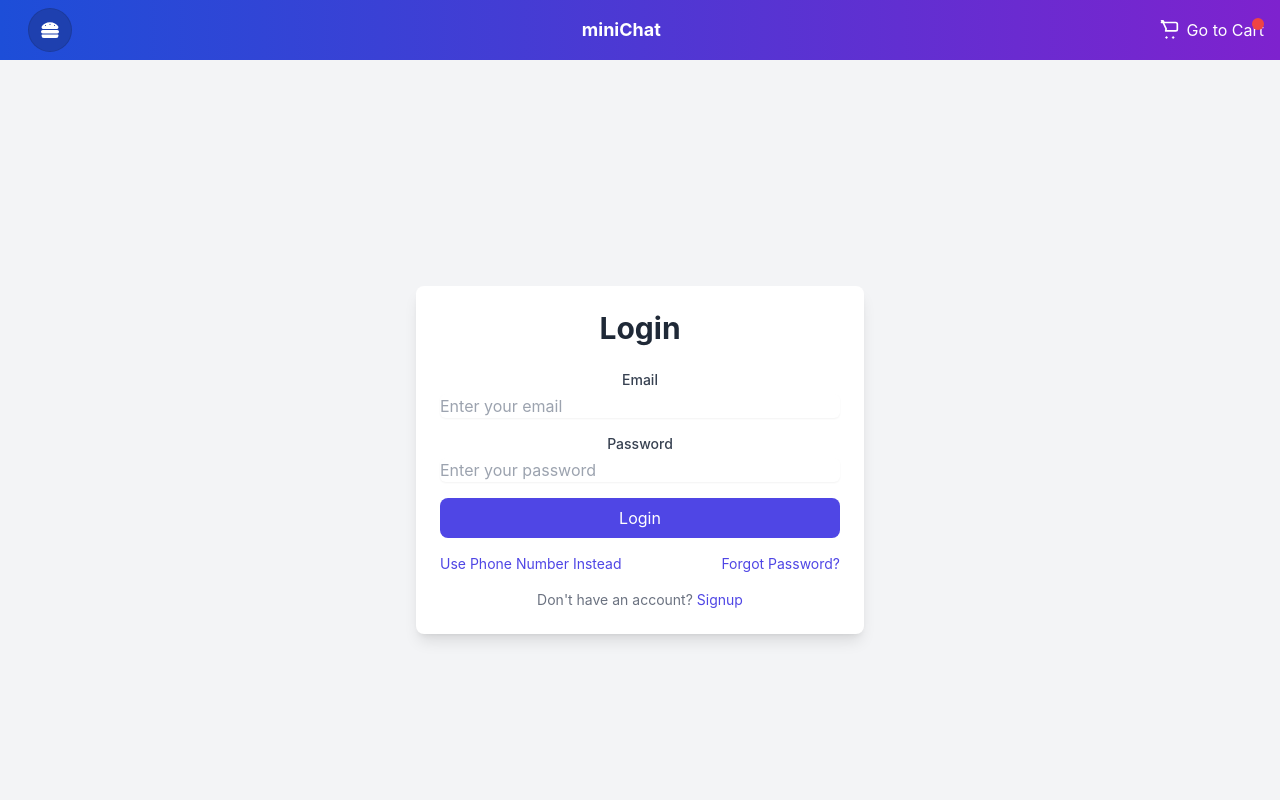
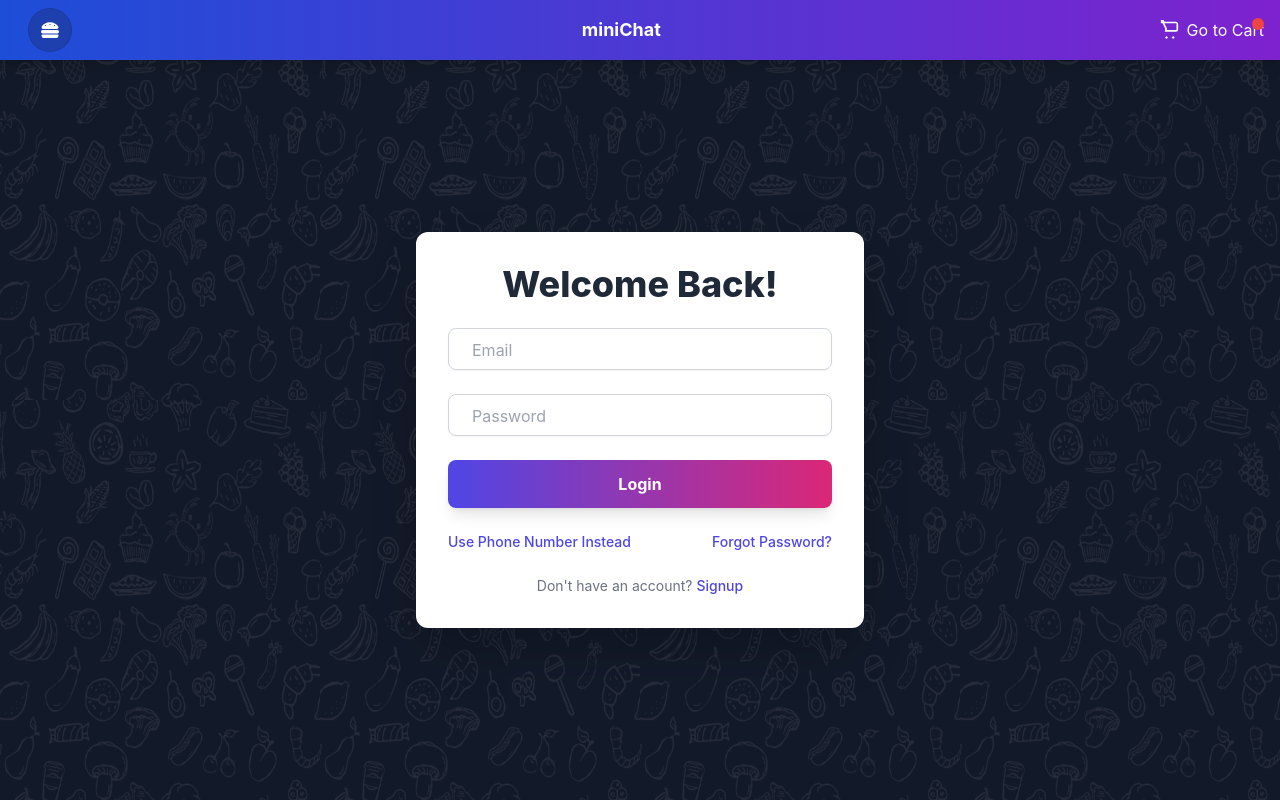
Before and after one commit to sujnankumar/miniProject-frontend, a React (Create React App) app: page /signin in a window 1280 px wide. Built offline with nearby package versions, Linux system fonts and the light colour scheme; no server answers.

Commit message:
designed signin, signup

```diff
--- a/src/components/Auth/SignIn.js
+++ b/src/components/Auth/SignIn.js
@@ -1,5 +1,5 @@
 import React, { useState } from "react";
-import { useSearchParams } from "react-router-dom"; // Assuming you're using React Router
+import { useSearchParams } from "react-router-dom";
 import axios from "./../../axios";
 import Alert from "../Alert";
 
@@ -9,9 +9,8 @@ const SignIn = () => {
   const [errorMessage, setErrorMessage] = useState("");
   const [successMessage, setSuccessMessage] = useState("");
 
-  // Get the 'next' parameter from the URL
   const [searchParams] = useSearchParams();
-  const nextUrl = searchParams.get("next") || "/dashboard"; // Default to dashboard if 'next' is not present
+  const nextUrl = searchParams.get("next") || "/profile";
 
   const handleInputChange = (e) => {
     setFormData({ ...formData, [e.target.name]: e.target.value });
@@ -31,14 +30,11 @@ const SignIn = () => {
       const response = await axios.post("/api/user/login", formData);
       const { access_token } = response.data;
 
-      // Store the access token in localStorage
       localStorage.setItem("access_token", access_token);
 
-      // Show success message
       setSuccessMessage("Login successful! Redirecting...");
       setErrorMessage("");
 
-      // Redirect to the 'next' URL or default dashboard
       setTimeout(() => {
         window.location.href = nextUrl;
       }, 1500);
@@ -52,7 +48,7 @@ const SignIn = () => {
   };
 
   return (
-    <div className="min-h-screen flex items-center justify-center p-6 bg-gray-100">
+    <div className="h-screen flex items-center justify-center p-6">
       {/* Alert Modals */}
       {successMessage && (
         <Alert
@@ -70,71 +66,75 @@ const SignIn = () => {
       )}
 
       {/* Sign-In Form */}
-      <div className="bg-white p-6 rounded-lg shadow-lg w-full max-w-md">
-        <h1 className="text-3xl font-bold text-gray-800 mb-6 text-center">
-          Login
+      <div className="bg-white p-8 rounded-xl shadow-2xl w-full max-w-md">
+        <h1 className="text-4xl font-extrabold text-gray-800 mb-6 text-center">
+          Welcome Back!
         </h1>
         <form onSubmit={handleSubmit}>
-          <div className="mb-4">
-            <label
-              htmlFor={useEmail ? "email" : "phone"}
-              className="block text-sm font-medium text-gray-700"
-            >
-              {useEmail ? "Email" : "Phone Number"}
-            </label>
+          {/* Email/Phone Input */}
+          <div className="relative mb-6">
             <input
               type={useEmail ? "email" : "tel"}
               id={useEmail ? "email" : "phone"}
               name={useEmail ? "email" : "phone"}
-              className="mt-1 block w-full rounded-md border-gray-300 shadow-sm focus:border-indigo-500 focus:ring-indigo-500"
-              placeholder={useEmail ? "Enter your email" : "Enter your phone number"}
+              className="peer mt-2 block w-full rounded-lg border border-gray-300 shadow-sm focus:border-indigo-600 focus:ring-indigo-600 focus:outline-none px-4 py-2 text-gray-900 bg-transparent placeholder-transparent"
+              placeholder={useEmail ? "Email" : "Phone Number"}
               value={useEmail ? formData.email : formData.phone}
               onChange={handleInputChange}
             />
+            <label
+              htmlFor={useEmail ? "email" : "phone"}
+              className="absolute left-4 -top-3 bg-white px-2 text-sm text-indigo-600 transition-all peer-placeholder-shown:top-2.5 peer-placeholder-shown:text-gray-400 peer-placeholder-shown:text-base peer-focus:-top-3 peer-focus:text-indigo-600 peer-focus:text-sm"
+            >
+              {useEmail ? "Email" : "Phone Number"}
+            </label>
           </div>
-          <div className="mb-4">
-            <label
-              htmlFor="password"
-              className="block text-sm font-medium text-gray-700"
-            >
-              Password
-            </label>
+
+          {/* Password Input */}
+          <div className="relative mb-6">
             <input
               type="password"
               id="password"
               name="password"
-              className="mt-1 block w-full rounded-md border-gray-300 shadow-sm focus:border-indigo-500 focus:ring-indigo-500"
-              placeholder="Enter your password"
+              className="peer mt-2 block w-full rounded-lg border border-gray-300 shadow-sm focus:border-indigo-600 focus:ring-indigo-600 focus:outline-none px-4 py-2 text-gray-900 bg-transparent placeholder-transparent"
+              placeholder="Password"
               value={formData.password}
               onChange={handleInputChange}
             />
+            <label
+              htmlFor="password"
+              className="absolute left-4 -top-3 bg-white px-2 text-sm text-indigo-600 transition-all peer-placeholder-shown:top-2.5 peer-placeholder-shown:text-gray-400 peer-placeholder-shown:text-base peer-focus:-top-3 peer-focus:text-indigo-600 peer-focus:text-sm"
+            >
+              Password
+            </label>
           </div>
+
           <button
             type="submit"
-            className="w-full bg-indigo-600 text-white py-2 px-4 rounded-lg hover:bg-indigo-700 transition duration-200"
+            className="w-full bg-gradient-to-r from-indigo-600 to-pink-600 text-white py-3 px-4 rounded-lg shadow-lg font-bold hover:opacity-90 transition duration-300"
           >
             Login
           </button>
         </form>
-        <div className="flex justify-between items-center mt-4">
+        <div className="flex justify-between items-center mt-6">
           <button
             onClick={() => setUseEmail(!useEmail)}
-            className="text-indigo-600 hover:underline text-sm focus:outline-none"
+            className="text-indigo-600 hover:underline text-sm font-medium focus:outline-none"
           >
             {useEmail ? "Use Phone Number Instead" : "Use Email Instead"}
           </button>
           <a
             href="/forgot-password"
-            className="text-indigo-600 hover:underline text-sm focus:outline-none"
+            className="text-indigo-600 hover:underline text-sm font-medium focus:outline-none"
           >
             Forgot Password?
           </a>
         </div>
-        <p className="text-sm text-center text-gray-500 mt-4">
+        <p className="text-sm text-center text-gray-500 mt-6">
           Don't have an account?{" "}
           <a
             href="/signup"
-            className="text-indigo-600 hover:underline focus:outline-none"
+            className="text-indigo-600 hover:underline font-medium focus:outline-none"
           >
             Signup
           </a>
--- a/src/components/Auth/SignUp.js
+++ b/src/components/Auth/SignUp.js
@@ -1,8 +1,12 @@
 import React, { useState } from "react";
+import { useDropzone } from "react-dropzone";
 import axios from "../../axios";
-import Alert from "../Alert";  // Assuming you have the Alert component imported
+import Alert from "../Alert"; // Assuming you have the Alert component
+import { IoCloudUploadSharp } from "react-icons/io5";
+import { useNavigate  } from "react-router-dom";
 
 const SignUp = () => {
+  const navigate = useNavigate();
   const [formData, setFormData] = useState({
     name: "",
     email: "",
@@ -19,6 +23,29 @@ const SignUp = () => {
   const [profilePhoto, setProfilePhoto] = useState(null);
   const [message, setMessage] = useState("");
   const [error, setError] = useState("");
+  const [imagePreview, setImagePreview] = useState(null);
+
+  const onDrop = (acceptedFiles) => {
+    console.log("Uploaded: "+acceptedFiles);
+    if (acceptedFiles.length) {
+      setProfilePhoto(acceptedFiles[0]);
+    }
+  };
+
+  const { getRootProps, getInputProps, isDragActive } = useDropzone({
+    onDrop,
+    accept: { "image/*": [] },
+    maxFiles: 1,
+    multiple: false,
+    onDrop: (acceptedFiles) => {
+      const file = acceptedFiles[0];
+      if (file) {
+        const previewURL = URL.createObjectURL(file);
+        setImagePreview(previewURL);
+        setProfilePhoto(file);
+      }
+    },
+  });
 
   const handleInputChange = (e) => {
     const { name, value, type, checked } = e.target;
@@ -29,17 +56,17 @@ const SignUp = () => {
     }
   };
 
-  const handleFileChange = (e) => {
-    setProfilePhoto(e.target.files[0]);
-  };
-
   const handleSubmit = async (e) => {
     e.preventDefault();
     const data = new FormData();
+    if (profilePhoto) {
+      console.log("Appending file:", profilePhoto);
       data.append("profile_photo", profilePhoto);
+    }
     data.append("json_data", JSON.stringify(formData));
 
     try {
+      console.log("Data:", formData);
       const response = await axios.post("/api/user/register", data, {
         headers: {
           "Content-Type": "multipart/form-data",
@@ -47,6 +74,7 @@ const SignUp = () => {
       });
       setMessage(response.data.message);
       setError("");
+      setTimeout(() => navigate("/signin"), 1000);
     } catch (err) {
       console.log(err);
       setError(err.response?.data?.error || "An error occurred");
@@ -55,7 +83,8 @@ const SignUp = () => {
   };
 
   return (
-    <div className="min-h-screen flex items-center justify-center p-6 bg-gray-100">
+    <div className="w-full py-10">
+    <div className="h-full flex items-center justify-center">
       {/* Success and Error Alerts */}
       {message && (
         <Alert
@@ -72,95 +101,74 @@ const SignUp = () => {
         />
       )}
 
-      <div className="bg-white p-6 rounded-lg shadow-lg w-full max-w-lg">
-        <h1 className="text-3xl font-bold text-gray-800 mb-6 text-center">
-          Register User
+      <div className="bg-white p-8 rounded-xl shadow-2xl w-full max-w-md">
+        <h1 className="text-4xl font-extrabold text-gray-800 mb-6 text-center">
+          Create Your Account
         </h1>
 
         <form onSubmit={handleSubmit}>
-          <div className="mb-4">
-            <label htmlFor="name" className="block text-sm font-medium text-gray-700">
-              Name
-            </label>
+          {/* Input Fields */}
+          {[
+            { label: "Name", id: "name", type: "text", placeholder: "Enter your name" },
+            { label: "Email", id: "email", type: "email", placeholder: "Enter your email" },
+            { label: "Phone", id: "phone", type: "tel", placeholder: "Enter your phone number" },
+            { label: "Password", id: "password", type: "password", placeholder: "Enter your password" },
+            { label: "Preference", id: "preference", type: "text", placeholder: "Enter your preference" },
+          ].map(({ label, id, type, placeholder }) => (
+            <div className="relative mb-6" key={id}>
               <input
-              type="text"
-              id="name"
-              name="name"
-              className="mt-1 block w-full rounded-md border-gray-300 shadow-sm focus:border-indigo-500 focus:ring-indigo-500"
-              placeholder="Enter your name"
-              value={formData.name}
+                type={type}
+                id={id}
+                name={id}
+                className="peer mt-2 block w-full rounded-lg border border-gray-300 shadow-sm focus:border-indigo-600 focus:ring-indigo-600 focus:outline-none px-4 py-2 text-gray-900 bg-transparent placeholder-transparent"
+                placeholder={placeholder}
+                value={formData[id]}
                 onChange={handleInputChange}
               />
+              <label
+                htmlFor={id}
+                className="absolute left-4 -top-3 bg-white px-2 text-sm text-indigo-600 transition-all peer-placeholder-shown:top-2.5 peer-placeholder-shown:text-gray-400 peer-placeholder-shown:text-base peer-focus:-top-3 peer-focus:text-indigo-600 peer-focus:text-sm"
+              >
+                {label}
+              </label>
             </div>
-          <div className="mb-4">
-            <label htmlFor="email" className="block text-sm font-medium text-gray-700">
-              Email
-            </label>
-            <input
-              type="email"
-              id="email"
-              name="email"
-              className="mt-1 block w-full rounded-md border-gray-300 shadow-sm focus:border-indigo-500 focus:ring-indigo-500"
-              placeholder="Enter your email"
-              value={formData.email}
-              onChange={handleInputChange}
+          ))}
+
+          {/* Profile Photo Dropzone */}
+          <div className="relative mb-6">
+            <div
+              {...getRootProps()}
+              className={`border-2 rounded-lg p-4 text-center transition-all ${
+                isDragActive
+                  ? "border-indigo-600 bg-indigo-100"
+                  : "border-gray-300"
+              }`}
+            >
+              <input {...getInputProps()} />
+              {profilePhoto ? (
+                <p className="text-gray-700">Selected: {profilePhoto.name}</p>
+              ) : isDragActive ? (
+                <p className="text-indigo-600">Drop the file here...</p>
+              ) : (
+                <>
+                  <IoCloudUploadSharp className='text-gray-300 text-[50px] mx-auto'/>
+                  <p className="text-gray-300">Drag & drop an image here, or click to select one</p>
+                </>
+              )}
+              {imagePreview && (
+              <div className="flex justify-center mt-4">
+                <img
+                  src={imagePreview}
+                  alt="Preview"
+                  className="w-50 h-40 object-cover rounded-md shadow-md border-2 border-gray-600"
                 />
               </div>
-          <div className="mb-4">
-            <label htmlFor="phone" className="block text-sm font-medium text-gray-700">
-              Phone
-            </label>
-            <input
-              type="tel"
-              id="phone"
-              name="phone"
-              className="mt-1 block w-full rounded-md border-gray-300 shadow-sm focus:border-indigo-500 focus:ring-indigo-500"
-              placeholder="Enter your phone number"
-              value={formData.phone}
-              onChange={handleInputChange}
-            />
+            )}
             </div>
-          <div className="mb-4">
-            <label htmlFor="password" className="block text-sm font-medium text-gray-700">
-              Password
-            </label>
-            <input
-              type="password"
-              id="password"
-              name="password"
-              className="mt-1 block w-full rounded-md border-gray-300 shadow-sm focus:border-indigo-500 focus:ring-indigo-500"
-              placeholder="Enter your password"
-              value={formData.password}
-              onChange={handleInputChange}
-            />
           </div>
-          <div className="mb-4">
-            <label htmlFor="preference" className="block text-sm font-medium text-gray-700">
-              Preference
-            </label>
-            <input
-              type="text"
-              id="preference"
-              name="preference"
-              className="mt-1 block w-full rounded-md border-gray-300 shadow-sm focus:border-indigo-500 focus:ring-indigo-500"
-              placeholder="Enter your preference"
-              value={formData.preference}
-              onChange={handleInputChange}
-            />
-          </div>
-          <div className="mb-4">
-            <label htmlFor="profile_photo" className="block text-sm font-medium text-gray-700">
-              Profile Photo
-            </label>
-            <input
-              type="file"
-              id="profile_photo"
-              name="profile_photo"
-              className="mt-1 block w-full"
-              onChange={handleFileChange}
-            />
-          </div>
-          <div className="grid grid-cols-2 gap-4">
+
+          {/* Checkbox Preferences */}
+          <div className="grid grid-cols-2 gap-4 mb-6">
             {[
               { label: "Lactose Intolerant", name: "is_lactose_intolerant" },
               { label: "Halal", name: "is_halal" },
@@ -169,27 +177,36 @@ const SignUp = () => {
               { label: "Allergic to Gluten", name: "is_allergic_to_gluten" },
               { label: "Jain", name: "is_jain" },
             ].map(({ label, name }) => (
-              <div key={name}>
-                <label className="inline-flex items-center">
+              <label key={name} className="inline-flex items-center">
                 <input
                   type="checkbox"
                   name={name}
-                    className="rounded text-indigo-600 focus:ring-indigo-500"
+                  className="rounded text-indigo-600 focus:ring-indigo-600"
                   checked={formData[name]}
                   onChange={handleInputChange}
                 />
                 <span className="ml-2 text-sm text-gray-700">{label}</span>
               </label>
-              </div>
             ))}
           </div>
+
           <button
             type="submit"
-            className="w-full bg-indigo-600 text-white py-2 px-4 rounded-lg hover:bg-indigo-700 transition duration-200 mt-4"
+            className="w-full bg-gradient-to-r from-indigo-600 to-pink-600 text-white py-3 px-4 rounded-lg shadow-lg font-bold hover:opacity-90 transition duration-300"
           >
             Register
           </button>
         </form>
+        <p className="text-sm text-center text-gray-500 mt-6">
+          Already have an account?{" "}
+          <a
+            href="/signin"
+            className="text-indigo-600 hover:underline font-medium focus:outline-none"
+          >
+            Signin
+          </a>
+        </p>
+      </div>
     </div>
     </div>
   );
--- a/src/components/UserProfile.js
+++ b/src/components/UserProfile.js
@@ -31,7 +31,7 @@ export default function UserProfile() {
     return <Alert type="danger" message={error} onClose={() => setError("")}/>;
   }
 
-  const { user, preferences, orders, favorites, conversations } = userData;
+  const { user, preferences, other_preferences, orders, favorites, conversations } = userData;
 
   return (
     <div className="py-8 flex justify-center items-center">
@@ -54,7 +54,7 @@ export default function UserProfile() {
         {/* Preferences */}
         <div className="p-6 border-b border-gray-700">
           <h2 className="text-lg font-bold mb-4">Dietary Preferences</h2>
-          <div className="flex flex-wrap gap-2">
+          <div className="flex flex-wrap gap-2  mb-4">
             {Object.entries(preferences).map(([key, value]) => (
               <span
                 key={key}
@@ -66,6 +66,8 @@ export default function UserProfile() {
               </span>
             ))}
           </div>
+          <p className="text-md font-bold mb-4">Other Preferences</p>
+          <p>{other_preferences.preference}</p>
         </div>
 
         {/* Orders */}
```
Lines whose indentation alone changed are shown as unchanged.
